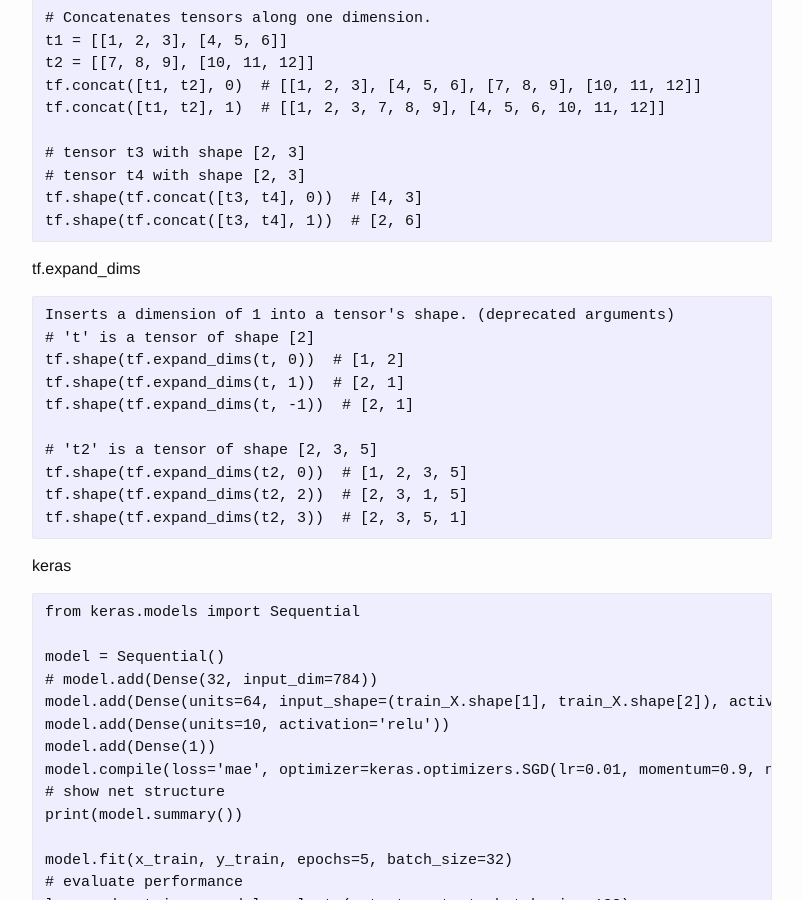
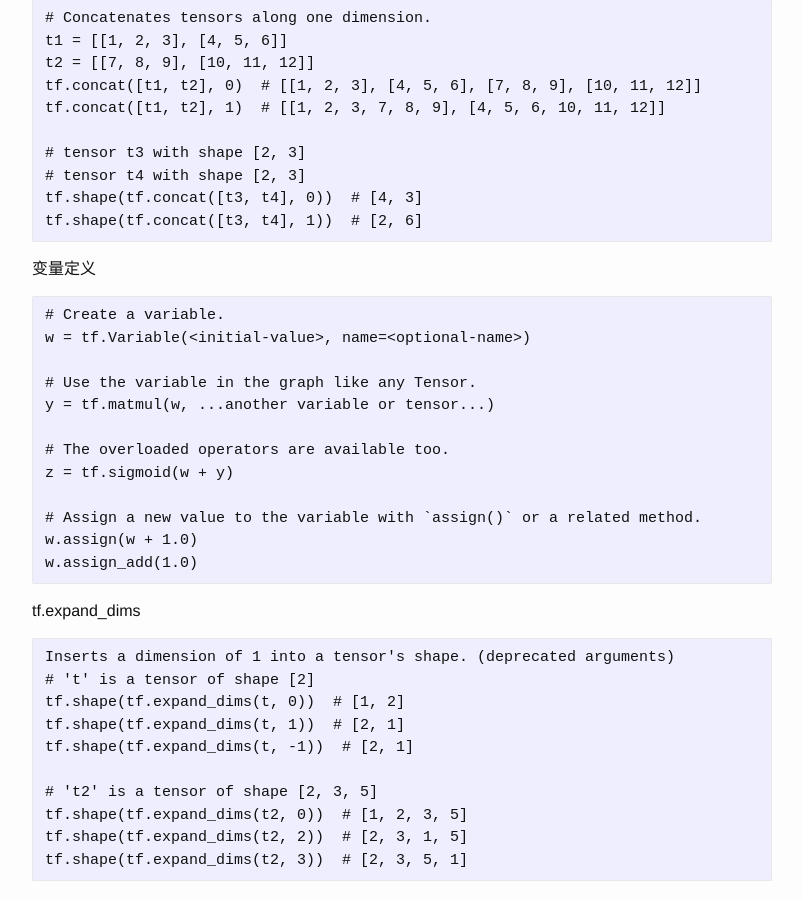
Before and after one commit to josephstalin117/josephstalin117.github.io, a Jekyll site: the page built from _posts/2018-6-09-tensorflow.markdown, in a window 1280 px wide and 900 px high, scrolled down 5874 px. Shown: the whole window, without its empty margins (238-1041 px from the left). Built offline with Jekyll 4.4.1, drawn with Linux system fonts in a browser that asks for light colours.

Commit message:
add tf.Variable

````diff
--- a/_posts/2018-6-09-tensorflow.markdown
+++ b/_posts/2018-6-09-tensorflow.markdown
@@ -284,6 +284,22 @@
 tf.shape(tf.concat([t3, t4], 1))  # [2, 6]
 ```
 
+变量定义
+```
+# Create a variable.
+w = tf.Variable(<initial-value>, name=<optional-name>)
+
+# Use the variable in the graph like any Tensor.
+y = tf.matmul(w, ...another variable or tensor...)
+
+# The overloaded operators are available too.
+z = tf.sigmoid(w + y)
+
+# Assign a new value to the variable with `assign()` or a related method.
+w.assign(w + 1.0)
+w.assign_add(1.0)
+```
+
 tf.expand_dims
 ```
 Inserts a dimension of 1 into a tensor's shape. (deprecated arguments)
````
